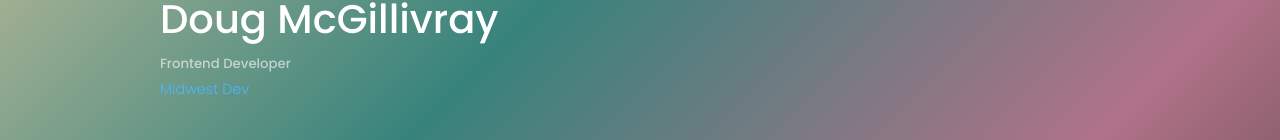
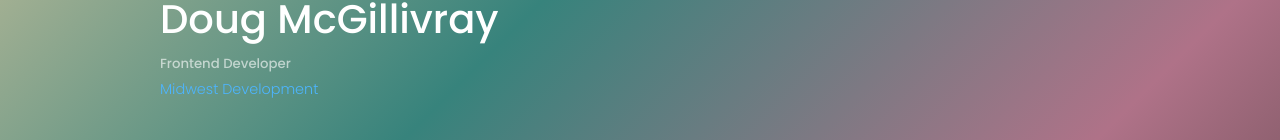
Before and after one commit to mcgidoug/react-portfolio-1, a React (Create React App) app: page / in a window 1280 px wide. Shown: the part 150-290 px from the top of the page. Built offline with nearby package versions, Linux system fonts and the light colour scheme.

Commit message:
reverted header job name

```diff
--- a/src/components/header/Header.jsx
+++ b/src/components/header/Header.jsx
@@ -17,7 +17,7 @@ const Header = () => {
           rel="noopener noreferrer"
           className="scroll__down"
         >
-          Midwest Dev
+          Midwest Development
         </a>
         <CTA />
         <HeaderSocial />
```
